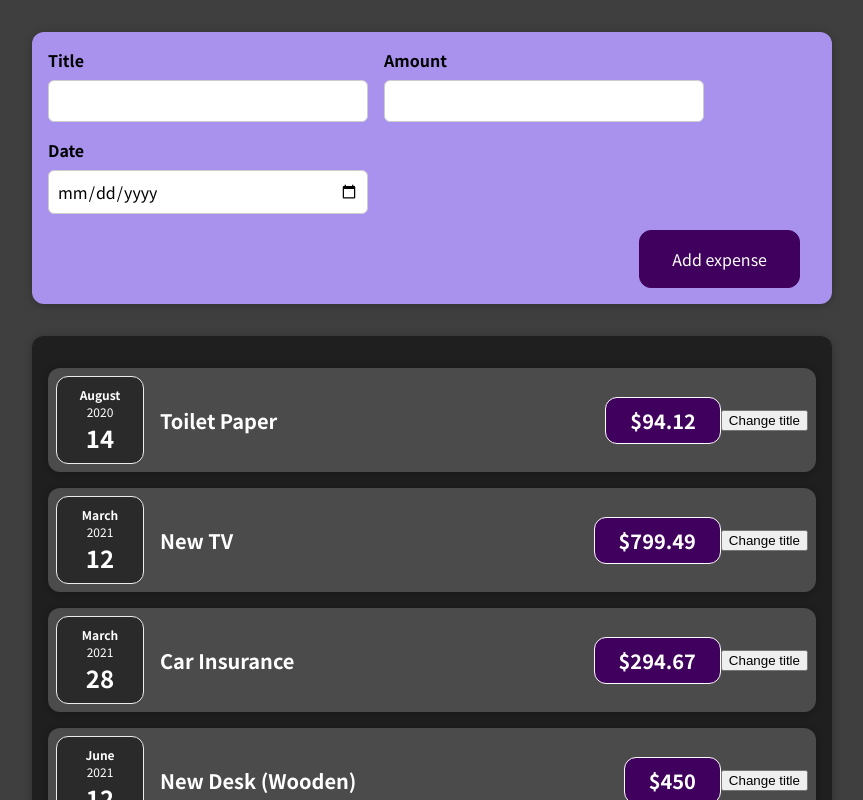
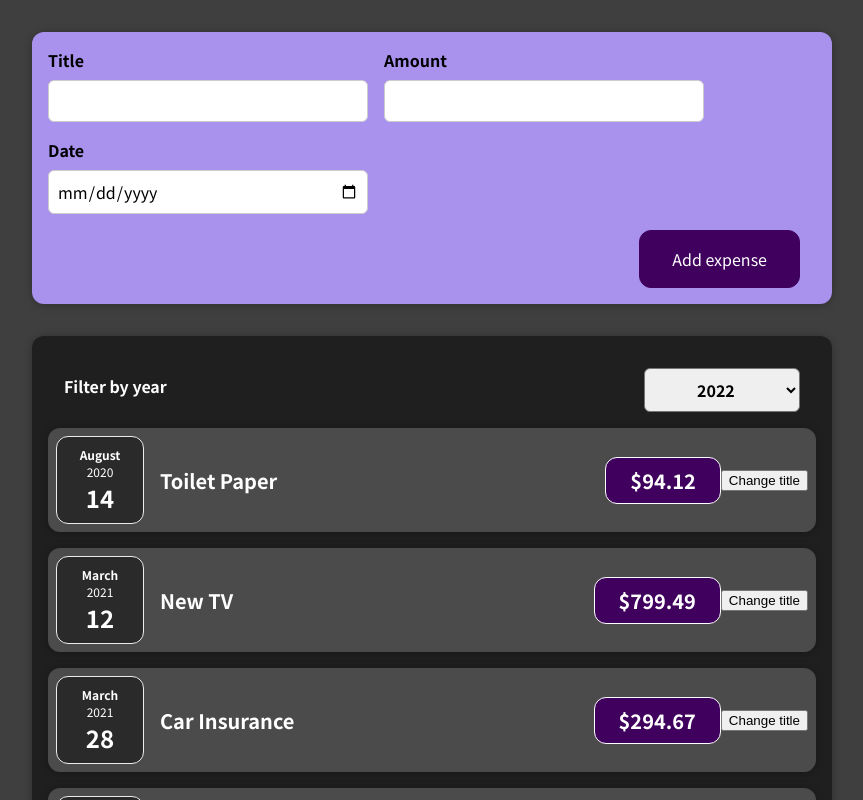
Before and after one commit to souvik150/React-Expense-Tracker, a React (Create React App) app: page / in a window 1280 px wide. Shown: the top 800 px of the page, without its empty margins (208-1071 px from the left). Built offline with nearby package versions, Linux system fonts and the light colour scheme.

Commit message:
Adds add expense component

```diff
--- a/src/App.js
+++ b/src/App.js
@@ -25,9 +25,13 @@ const App = () => {
     },
   ];
 
+  const addExpenseHandler = (expense) => {
+    console.log(expense);
+  };
+
   return (
     <div>
-      <NewExpense />
+      <NewExpense onAddExpense={addExpenseHandler} />
       <Expenses expenses={expenses} />
     </div>
   );
--- /dev/null
+++ b/src/components/Expenses/ExpenseFilter.jsx
@@ -0,0 +1,25 @@
+import React from "react";
+
+import "./ExpensesFilter.css";
+
+const ExpensesFilter = (props) => {
+  const FilterChangeHandler = (event) => {
+    props.onChangeFilter(event.target.value);
+  };
+
+  return (
+    <div className="expenses-filter">
+      <div className="expenses-filter__control">
+        <label>Filter by year</label>
+        <select value={props.selected} onChange={FilterChangeHandler}>
+          <option value="2022">2022</option>
+          <option value="2021">2021</option>
+          <option value="2020">2020</option>
+          <option value="2019">2019</option>
+        </select>
+      </div>
+    </div>
+  );
+};
+
+export default ExpensesFilter;
--- a/src/components/Expenses/Expenses.jsx
+++ b/src/components/Expenses/Expenses.jsx
@@ -1,10 +1,24 @@
+import React, { useState } from "react";
+
 import ExpenseItem from "./ExpenseItem";
 import Card from "./../UI/Card";
+import ExpenseFilter from "./ExpenseFilter";
 import "./Expenses.css";
 
 const Expenses = (props) => {
+  const [filteredYear, setFilteredYear] = useState("2022");
+
+  const filterChangeHandler = (selectedYear) => {
+    setFilteredYear(selectedYear);
+  };
+
   return (
+    <div>
       <Card className="expenses">
+        <ExpenseFilter
+          selected={filteredYear}
+          onChangeFilter={filterChangeHandler}
+        />
         {props.expenses.map((expense) => (
           <ExpenseItem
             key={expense.id}
@@ -14,6 +28,7 @@ const Expenses = (props) => {
           />
         ))}
       </Card>
+    </div>
   );
 };
 
--- /dev/null
+++ b/src/components/Expenses/ExpensesFilter.css
@@ -0,0 +1,24 @@
+.expenses-filter {
+  color: white;
+  padding: 0 1rem;
+}
+
+.expenses-filter__control {
+  display: flex;
+  width: 100%;
+  align-items: center;
+  justify-content: space-between;
+  margin: 1rem 0;
+}
+
+.expenses-filter label {
+  font-weight: bold;
+  margin-bottom: 0.5rem;
+}
+
+.expenses-filter select {
+  font: inherit;
+  padding: 0.5rem 3rem;
+  font-weight: bold;
+  border-radius: 6px;
+}
--- a/src/components/NewExpense/ExpenseForm.jsx
+++ b/src/components/NewExpense/ExpenseForm.jsx
@@ -3,7 +3,7 @@ import React, { useState } from "react";
 
 import "./ExpenseForm.css";
 
-const ExpenseForm = () => {
+const ExpenseForm = (props) => {
   const [enteredTitle, setEnteredTitle] = useState("");
   const [enteredAmount, setEnteredAmount] = useState("");
   const [enteredDate, setEnteredDate] = useState("");
@@ -29,7 +29,10 @@ const ExpenseForm = () => {
       date: new Date(enteredDate),
     };
 
-    console.log(expenseData);
+    props.onSaveExpenseData(expenseData);
+    setEnteredTitle("");
+    setEnteredAmount("");
+    setEnteredDate("");
   };
 
   return (
@@ -37,7 +40,11 @@ const ExpenseForm = () => {
       <div className="new-expense__controls">
         <div className="new-expense__control">
           <label>Title</label>
-          <input type="text" onChange={titleChangeHandler} />
+          <input
+            type="text"
+            value={enteredTitle}
+            onChange={titleChangeHandler}
+          />
         </div>
         <div className="new-expense__control">
           <label>Amount</label>
@@ -45,6 +52,7 @@ const ExpenseForm = () => {
             type="number"
             min="0.01"
             step="0.01"
+            value={enteredAmount}
             onChange={amountChangeHandler}
           />
         </div>
@@ -54,6 +62,7 @@ const ExpenseForm = () => {
             type="date"
             min="2019-01-01"
             max="2022-12-31"
+            value={enteredDate}
             onChange={dateChangeHandler}
           />
         </div>
--- a/src/components/NewExpense/NewExpense.jsx
+++ b/src/components/NewExpense/NewExpense.jsx
@@ -3,10 +3,19 @@ import "./NewExpense.css";
 
 import ExpenseForm from "./ExpenseForm";
 
-const NewExpense = () => {
+const NewExpense = (props) => {
+  const saveExpenseDataHandler = (enteredExpenseData) => {
+    const expenseData = {
+      ...enteredExpenseData,
+      id: Math.random().toString(),
+    };
+
+    props.onAddExpense(expenseData);
+  };
+
   return (
     <div className="new-expense">
-      <ExpenseForm />
+      <ExpenseForm onSaveExpenseData={saveExpenseDataHandler} />
     </div>
   );
 };
```
Also changed, not shown: 1 other file (tests, documents, lock files or other folders). Lines whose indentation alone changed are shown as unchanged.
